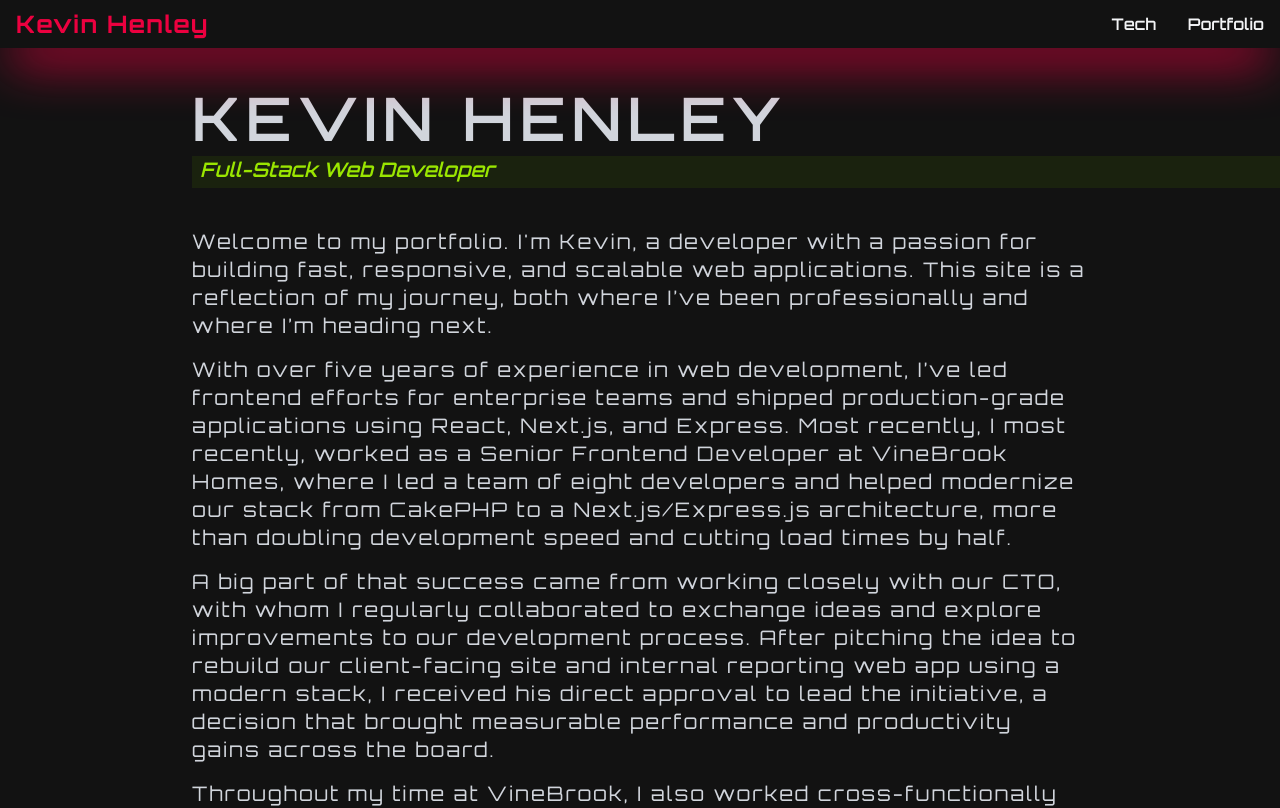
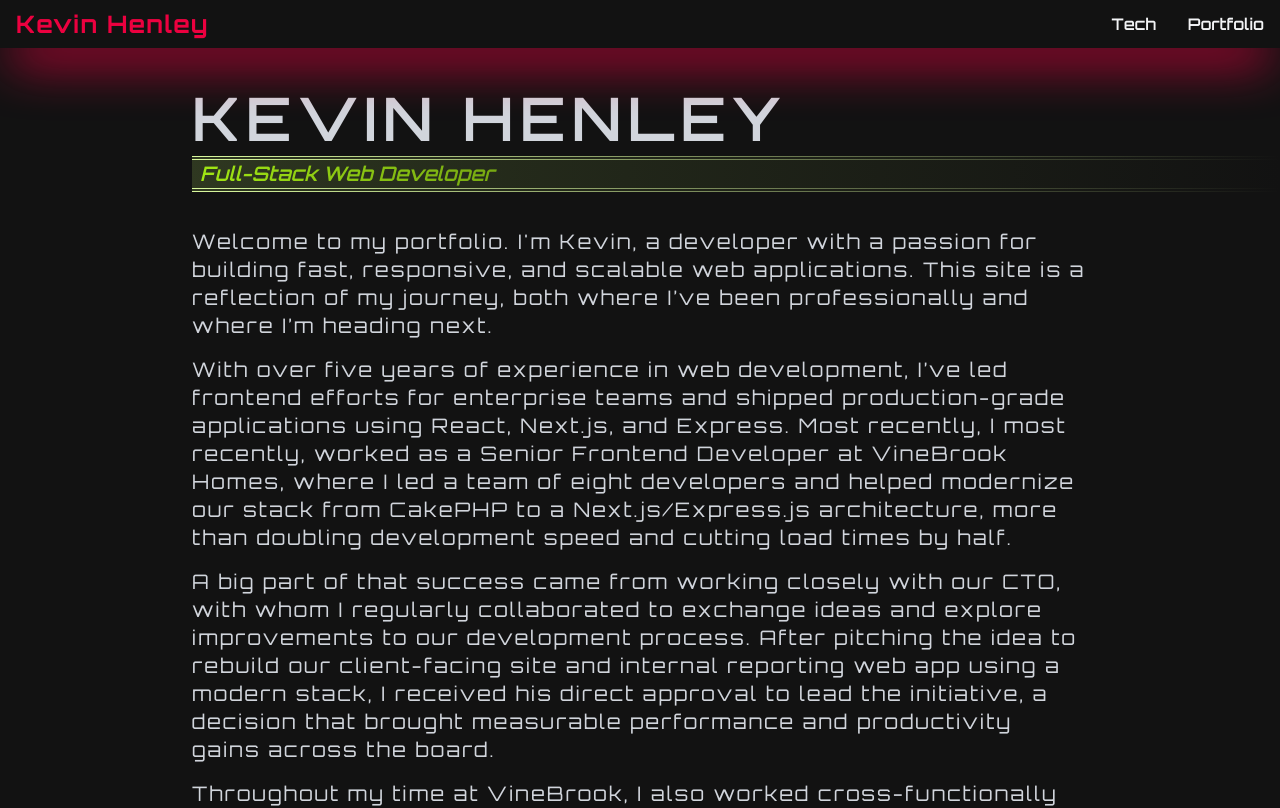
Before and after one commit to KevinHenleyCode/Portfolio-2025, a Next.js app: page / in a window 1280 px wide. Shown: the top 808 px of the page. Built offline with nearby package versions, Linux system fonts and the light colour scheme.

Commit message:
added SubHeader component

```diff
--- a/src/app/page.tsx
+++ b/src/app/page.tsx
@@ -1,4 +1,5 @@
 import SectionPadding from '@/components/containers/SectionPadding'
+import SubHeader from '@/components/SubHeader'
 
 export default function Home() {
   return (
@@ -8,16 +9,7 @@ export default function Home() {
           Kevin Henley
         </h1>
       </SectionPadding>
-      <div className='relative'>
-        <span className='absolute z-10 mt-2 px-6 sm:px-24 xl:px-48'>
-          <h2 className='pl-2 text-sm font-semibold text-lime-400 italic sm:text-lg lg:text-xl'>
-            Full-Stack Web Developer
-          </h2>
-        </span>
-        <span className='absolute top-1 w-full pl-6 sm:top-2 sm:pl-24 xl:pl-48'>
-          <p className='h-8 w-full bg-lime-800/20'></p>
-        </span>
-      </div>
+      <SubHeader subHeaderText={'Full-Stack Web Developer'} />
       <SectionPadding>
         <article className='text-md mt-16 tracking-widest sm:text-lg md:mt-20 md:text-xl [&>p]:mt-4'>
           <p>
--- /dev/null
+++ b/src/components/SubHeader.tsx
@@ -0,0 +1,25 @@
+'use client'
+
+interface SubHeaderProps {
+  subHeaderText: string
+}
+
+const SubHeader = ({ subHeaderText }: SubHeaderProps) => {
+  return (
+    <div className='relative'>
+      <span className='absolute top-2 z-20 w-full pl-6 sm:pl-24 xl:pl-48'>
+        <p className='to-custom-dark h-8 w-full bg-linear-to-r from-lime-100/10 sm:h-9'></p>
+      </span>
+      <span className='absolute z-10 mt-2 flex h-8 items-center px-6 sm:h-9 sm:px-24 xl:px-48'>
+        <h2 className='pl-2 text-sm font-semibold text-lime-400 italic sm:text-lg lg:text-xl'>
+          {subHeaderText}
+        </h2>
+      </span>
+      <span className='absolute top-2 w-full pl-6 sm:pl-24 xl:pl-48'>
+        <p className='h-8 w-full border-y-4 border-double border-lime-200 bg-lime-800/20 sm:h-9'></p>
+      </span>
+    </div>
+  )
+}
+
+export default SubHeader
```
